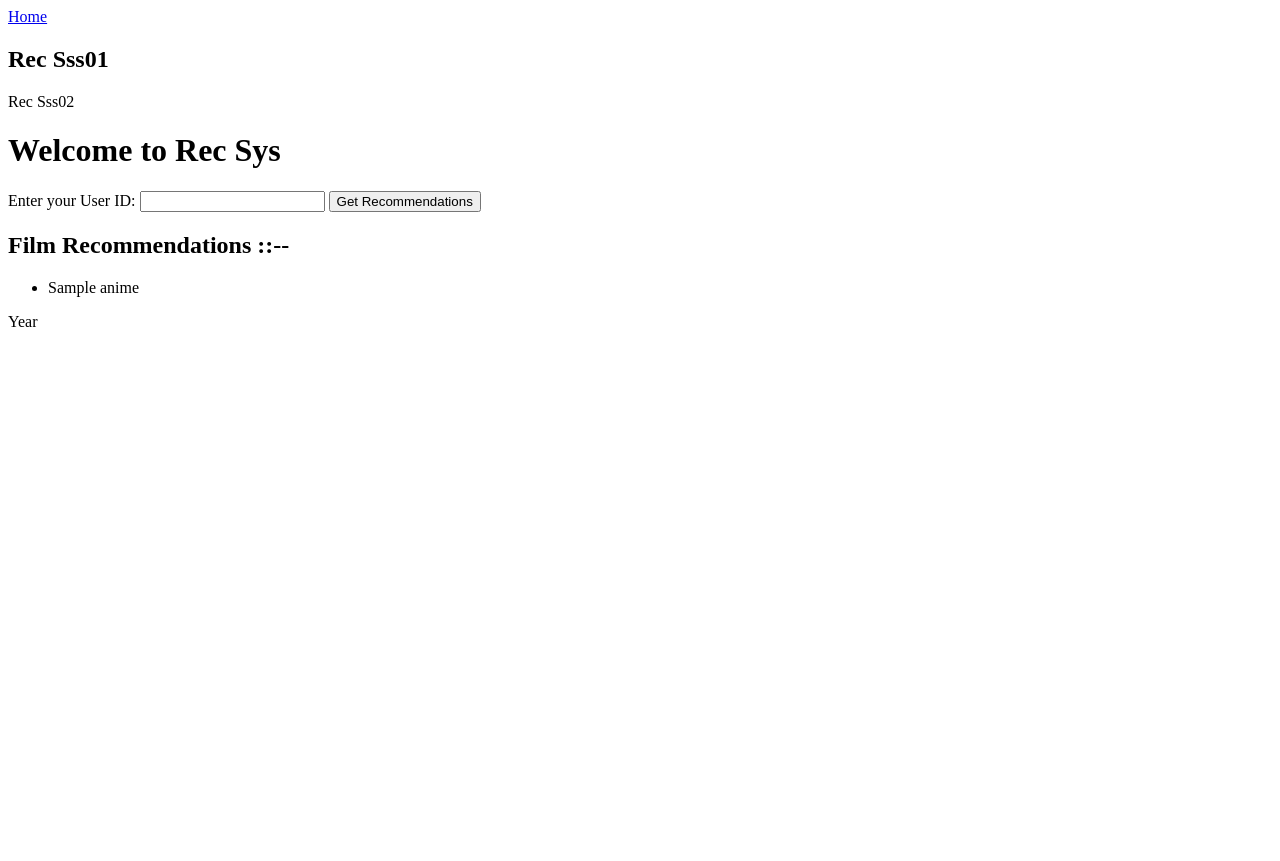
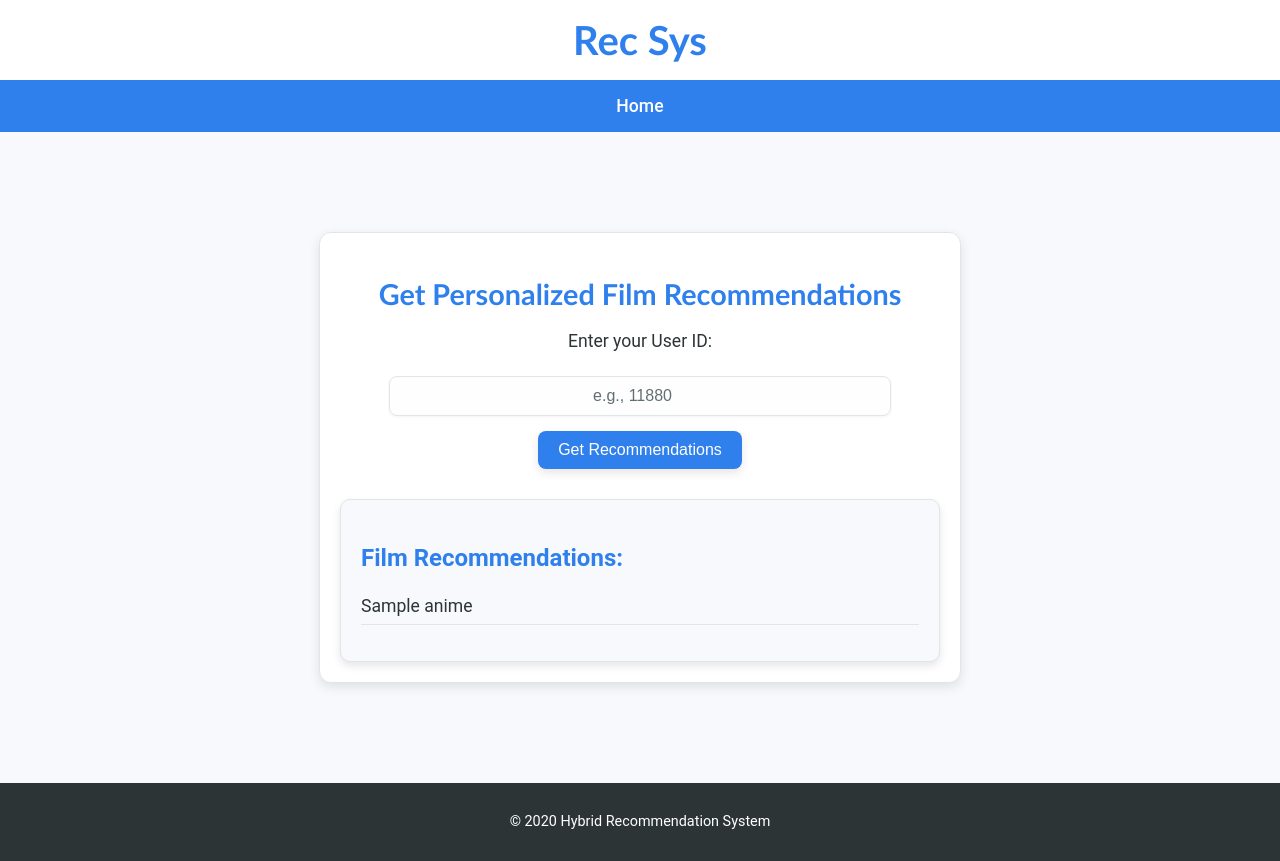
Before and after one commit to Luismbpr/0769_001_rcmndr_01, a Python web app: template templates/index.html in a window 1280 px wide. Before the commit the page ends 327 px from the top, so only its background shows below. Run offline with Jinja, Linux system fonts and the light colour scheme; the template is opened without the code that fills it: most values are stand-ins (such as "Sample title", 1, 10 or a date in 2020).

Commit message:
Updating templates/index.html and updating static/style.css

```diff
--- a/static/style.css
+++ b/static/style.css
@@ -1,27 +1,225 @@
-/* General Styles */
+/* ================================
+   Root Variables
+================================= */
+:root {
+    --primary: #2F80ED;
+    --primary-light: #56CCF2;
+    --background: #f7f9fc;
+    --surface: #ffffff;
+    --text-color: #2d3436;
+    --muted-text: #636e72;
+    --border-color: #dfe6e9;
+    --shadow-dark: rgba(0, 0, 0, 0.1);
+    --font-family-main: 'Roboto', sans-serif;
+    /*--font-heading: 'Montserrat', sans-serif;*/
+    --font-heading: 'Optima';
+}
 
-/* Overlay effect to make text more readable */
+/* ================================
+   General Styles
+================================= */
+body {
+    margin: 0;
+    padding: 0;
+    font-family: var(--font-family-main);
+    background-color: var(--background);
+    background-size: cover;
+    background-position: center;
+    color: var(--text-color);
+}
 
+/* Overlay background for readability */
+body::before {
+    content: '';
+    position: fixed;
+    top: 0;
+    left: 0;
+    width: 100%;
+    height: 100%;
+    background: transparent;
+    z-index: -1;
+}
 
+/* ================================
+   Header
+================================= */
+header {
+    background-color: var(--surface);
+    padding: 1rem;
+    text-align: center;
+    box-shadow: 0 2px 4px var(--shadow-dark);
+}
 
-/* Form Container */
+header h1 {
+    margin: 0;
+    font-size: 2.5rem;
+    color: var(--primary);
+    font-family: var(--font-heading);
+}
 
+/* ================================
+   Navigation
+================================= */
+nav {
+    background: var(--primary);
+    padding: 1rem;
+    text-align: center;
+}
 
+nav a {
+    color: white;
+    margin: 0 15px;
+    text-decoration: none;
+    font-weight: 500;
+    font-size: 1.1rem;
+}
 
-/* Header Styles */
+nav a:hover {
+    text-decoration: underline;
+}
 
+/* ================================
+   Form Container
+================================= */
+.form-container {
+    width: 90%;
+    max-width: 600px;
+    margin: 100px auto;
+    padding: 20px;
+    background: var(--surface);
+    border-radius: 12px;
+    text-align: center;
+    box-shadow: 0 4px 12px var(--shadow-dark);
+    border: 1px solid var(--border-color);
+}
 
+.form-container h2 {
+    font-size: 1.8rem;
+    margin-bottom: 20px;
+    color: var(--primary);
+    font-family: var(--font-heading);
+}
 
-/* Form Elements */
+/* ================================
+   Form Elements
+================================= */
+label {
+    font-size: 1.1rem;
+    margin-bottom: 10px;
+    display: block;
+    color: var(--text-color);
+}
 
+input[type="number"] {
+    width: 80%;
+    padding: 10px;
+    margin: 15px 0;
+    font-size: 1rem;
+    border: 1px solid var(--border-color);
+    border-radius: 8px;
+    background: #fefefe;
+    color: var(--text-color);
+    text-align: center;
+    box-shadow: 0 1px 3px rgba(0, 0, 0, 0.05);
+}
 
+input::placeholder {
+    color: var(--muted-text);
+}
 
-/* Results Container */
+button {
+    padding: 10px 20px;
+    font-size: 1rem;
+    color: white;
+    background: var(--primary);
+    border: none;
+    border-radius: 8px;
+    cursor: pointer;
+    transition: background 0.3s ease;
+    box-shadow: 0 4px 10px var(--shadow-dark);
+}
 
+button:hover {
+    background: var(--primary-light);
+}
 
+/* ================================
+   Results Container
+================================= */
+.results-container {
+    margin-top: 30px;
+    text-align: left;
+    padding: 20px;
+    background: var(--background);
+    border-radius: 10px;
+    box-shadow: 0 4px 8px var(--shadow-dark);
+    border: 1px solid var(--border-color);
+}
 
-/* Responsive Design  */
+.results-container h3 {
+    font-size: 1.5rem;
+    margin-bottom: 15px;
+    color: var(--primary);
+}
 
+.results-container ul {
+    list-style-type: none;
+    padding: 0;
+}
 
+.results-container li {
+    font-size: 1.1rem;
+    margin: 8px 0;
+    padding: 8px 0;
+    border-bottom: 1px solid var(--border-color);
+    color: var(--text-color);
+}
 
-/*  */
+/* ================================
+   Footer
+================================= */
+footer {
+    background: #2d3436;
+    color: white;
+    text-align: center;
+    padding: 1rem;
+    margin-top: 50px;
+    font-size: 0.9rem;
+}
+
+/* ================================
+   Responsive Design
+================================= */
+@media (max-width: 768px) {
+    .form-container {
+        margin: 50px auto;
+        padding: 15px;
+    }
+
+    header h1 {
+        font-size: 2rem;
+    }
+
+    .form-container h2 {
+        font-size: 1.5rem;
+    }
+
+    input[type="number"],
+    button {
+        font-size: 1rem;
+        padding: 8px;
+    }
+
+    .results-container h3 {
+        font-size: 1.3rem;
+    }
+
+    .results-container li {
+        font-size: 1rem;
+    }
+
+    nav a {
+        display: block;
+        margin: 10px 0;
+    }
+}
--- a/templates/index.html
+++ b/templates/index.html
@@ -1,38 +1,32 @@
 <!DOCTYPE html>
 <html lang="en">
 <head>
-    <meta charset="UTF-8">
-    <meta name="viewport" content="width=device-width, initial-scale=1.0">
-    <link rel="stylesheet" href="/static/style.css">
-    <title>Hyb Rec Sy</title>
-
+    <meta charset="UTF-8" />
+    <meta name="viewport" content="width=device-width, initial-scale=1.0"/>
+    <link rel="stylesheet" href="/static/style.css" />
+    <title>Hybrid Recommendation System</title>
 </head>
 <body>
     <header>
+        <h1>Rec Sys</h1>
     </header>
+
     <nav>
-        <a href="#home">Home</a>
+        <a href="/">Home</a>
     </nav>
+
     <main>
-        <h2>Rec Sss01</h2>
-        <p>Rec Sss02</p>
-    </main>
         <div class="form-container">
-
-        <h1>Welcome to Rec Sys</h1>
+            <h2>Get Personalized Film Recommendations</h2>
             <form action="/" method="POST">
-            <!-- Give the same userID as application.py in 'for' for="userID" -->
-            <label for="userID">Enter your User ID: </label>
-            <input type="number" id="userID" name="userID" required>
+                <label for="userID">Enter your User ID:</label>
+                <input type="number" id="userID" name="userID" required placeholder="e.g., 11880" />
                 <button type="submit">Get Recommendations</button>
             </form>
-        <!-- Jinja2 template that helps to display Flask results into website: -->
-        <!-- from application.py recommendations=recommendations
-        If there are recommendations then -->
+
             {% if recommendations %}
-
             <div class="results-container">
-            <h2>Film Recommendations ::-- </h2>
+                <h3>Film Recommendations:</h3>
                 <ul>
                     {% for anime in recommendations %}
                     <li>{{ anime }}</li>
@@ -41,10 +35,10 @@
             </div>
             {% endif %}
         </div>
+    </main>
 
     <footer>
-        <p>Year</p>
+        <p>&copy; {{ current_year }} Hybrid Recommendation System</p>
     </footer>
-
 </body>
 </html>
```
Also changed, not shown: 1 other file. Lines whose indentation alone changed are shown as unchanged.
